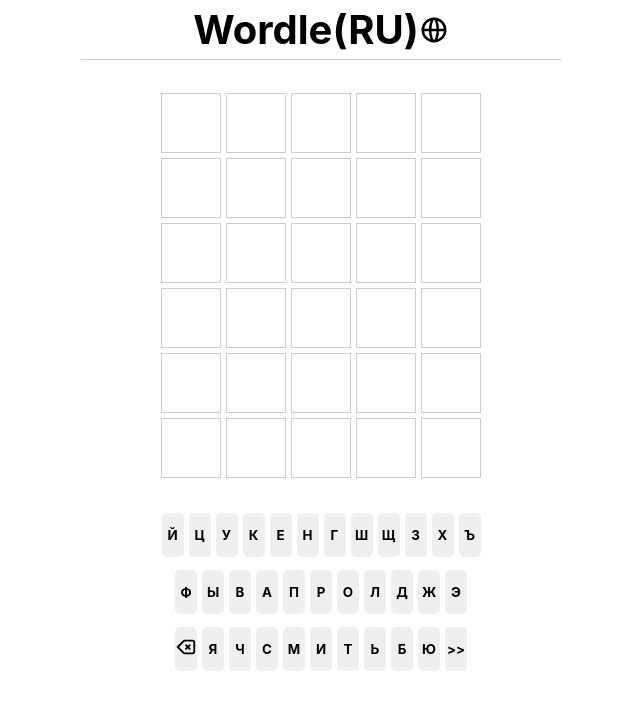
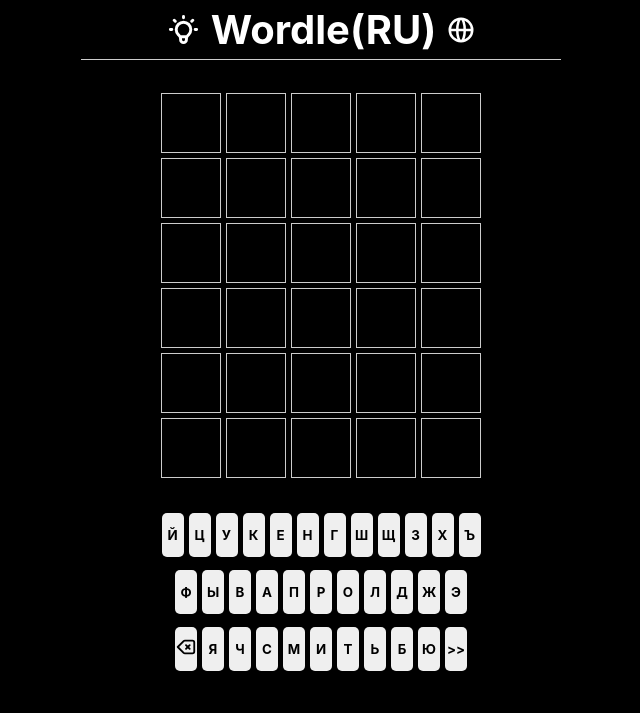
Before and after one commit to kheynov/wordle, a website built with Vite: page index.html in a window 1280 px wide. Shown: the whole page, without its empty margins (319-959 px from the left). Built offline with nearby package versions, Linux system fonts and the light colour scheme; no server answers; a web font is replaced by a local one.

Commit message:
feat: switch dark/light mode

```diff
--- a/index.html
+++ b/index.html
@@ -9,6 +9,22 @@
 	<body>
 		<div id="app">
 			<header>
+				<button id="color-mode">
+					<svg
+						xmlns="http://www.w3.org/2000/svg"
+						class="h-6 w-6"
+						fill="none"
+						viewBox="0 0 24 24"
+						stroke="currentColor"
+						stroke-width="2"
+					>
+						<path
+							stroke-linecap="round"
+							stroke-linejoin="round"
+							d="M9.663 17h4.673M12 3v1m6.364 1.636l-.707.707M21 12h-1M4 12H3m3.343-5.657l-.707-.707m2.828 9.9a5 5 0 117.072 0l-.548.547A3.374 3.374 0 0014 18.469V19a2 2 0 11-4 0v-.531c0-.895-.356-1.754-.988-2.386l-.548-.547z"
+						/>
+					</svg>
+				</button>
 				<h1></h1>
 				<button id="change-lang">
 					<svg
--- a/src/scripts/main.js
+++ b/src/scripts/main.js
@@ -15,3 +15,7 @@
 	playground.render(lang);
 	playGame(lang);
 });
+
+document.querySelector("#color-mode").addEventListener("click", () => {
+	playground.setTheme();
+});
--- a/src/scripts/playground.js
+++ b/src/scripts/playground.js
@@ -53,4 +53,18 @@
 		heading.innerHTML = "Wordle(EN)";
 		renderKeyboard(enKeyboard);
 	}
+	Number(localStorage.getItem("colorTheme"))
+		? (document.body.className = "light")
+		: (document.body.className = "dark");
 }
+
+export function setTheme() {
+	const bodyClassName = document.body.className;
+	if (bodyClassName === "light") {
+		document.body.className = "dark";
+		localStorage.setItem("colorTheme", "0");
+	} else {
+		document.body.className = "light";
+		localStorage.setItem("colorTheme", "1");
+	}
+}
--- a/src/styles/header.css
+++ b/src/styles/header.css
@@ -26,4 +26,12 @@
 	width: 30px;
 	height: 30px;
 	background: none;
+	margin-left: 10px;
 }
+
+#color-mode {
+	width: 35px;
+	height: 35px;
+	background: none;
+	margin-right: 10px;
+}
--- a/src/styles/style.css
+++ b/src/styles/style.css
@@ -23,6 +23,15 @@
 	pointer-events: none;
 }
 
+.dark {
+	background-color: #000000;
+	color: #fff;
+}
+
+.dark header svg {
+	color: #FFF;
+}
+
 @font-face {
 	font-family: "Inter";
 	src: url("../assets/fonts/Inter/Inter-VariableFont.ttf") format("truetype");
```
